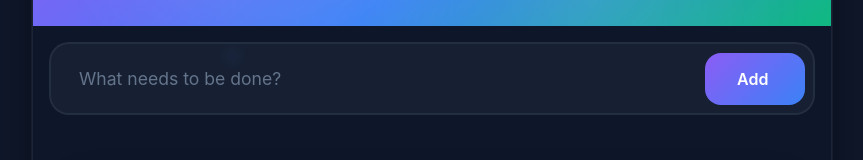
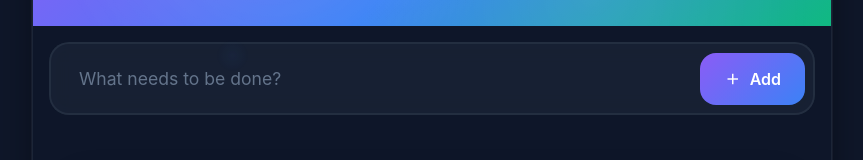
Before and after one commit to aru-segar/task-manager, an Angular app in the folder task-manager/: page / in a window 1280 px wide. Shown: the part 205-365 px from the top of the page, without its empty margins (208-1071 px from the left). Built offline with nearby package versions, Linux system fonts and the light colour scheme.

Commit message:
fixed the component template

```diff
--- a/task-manager/src/app/features/task-manager/task-manager.component.html
+++ b/task-manager/src/app/features/task-manager/task-manager.component.html
@@ -1,21 +1,24 @@
 <div class="task-wrapper">
+    <!-- Header -->
     <div class="header">
         <h2>Task Manager</h2>
         <div class="subtitle">Stay organized and productive</div>
     </div>
 
     <div class="content">
+        <!-- Input Field -->
         <div class="input-section">
             <div class="input-row">
                 <input matInput placeholder="What needs to be done?" [(ngModel)]="taskTitle" (keyup.enter)="addTask()"
                     class="task-input" />
                 <button class="add-button" (click)="addTask()">
-                    <span class="material-icons"></span>
+                    <span class="material-icons">add</span>
                     Add
                 </button>
             </div>
         </div>
 
+        <!-- Task Statistics -->
         <div class="task-stats">
             <div class="stat-item">
                 <span class="stat-number">{{ tasks.length }}</span>
@@ -31,6 +34,7 @@
             </div>
         </div>
 
+        <!-- Filters -->
         <div class="filter-section">
             <div class="filter-buttons">
                 <button mat-button class="filter-button" [ngClass]="{ 'active': filter === 'all' }"
@@ -42,6 +46,7 @@
             </div>
         </div>
 
+        <!-- Task List -->
         <div class="tasks-section">
             <div *ngIf="filteredTasks.length > 0; else emptyState" class="task-list">
                 <div *ngFor="let task of filteredTasks" class="task-item" [ngClass]="{ 'completed': task.isCompleted }">
@@ -57,7 +62,7 @@
                 </div>
             </div>
 
-            <!-- Empty State -->
+            <!-- Empty State Template -->
             <ng-template #emptyState>
                 <div class="empty-state">
                     <div class="empty-icon">📝</div>
```
